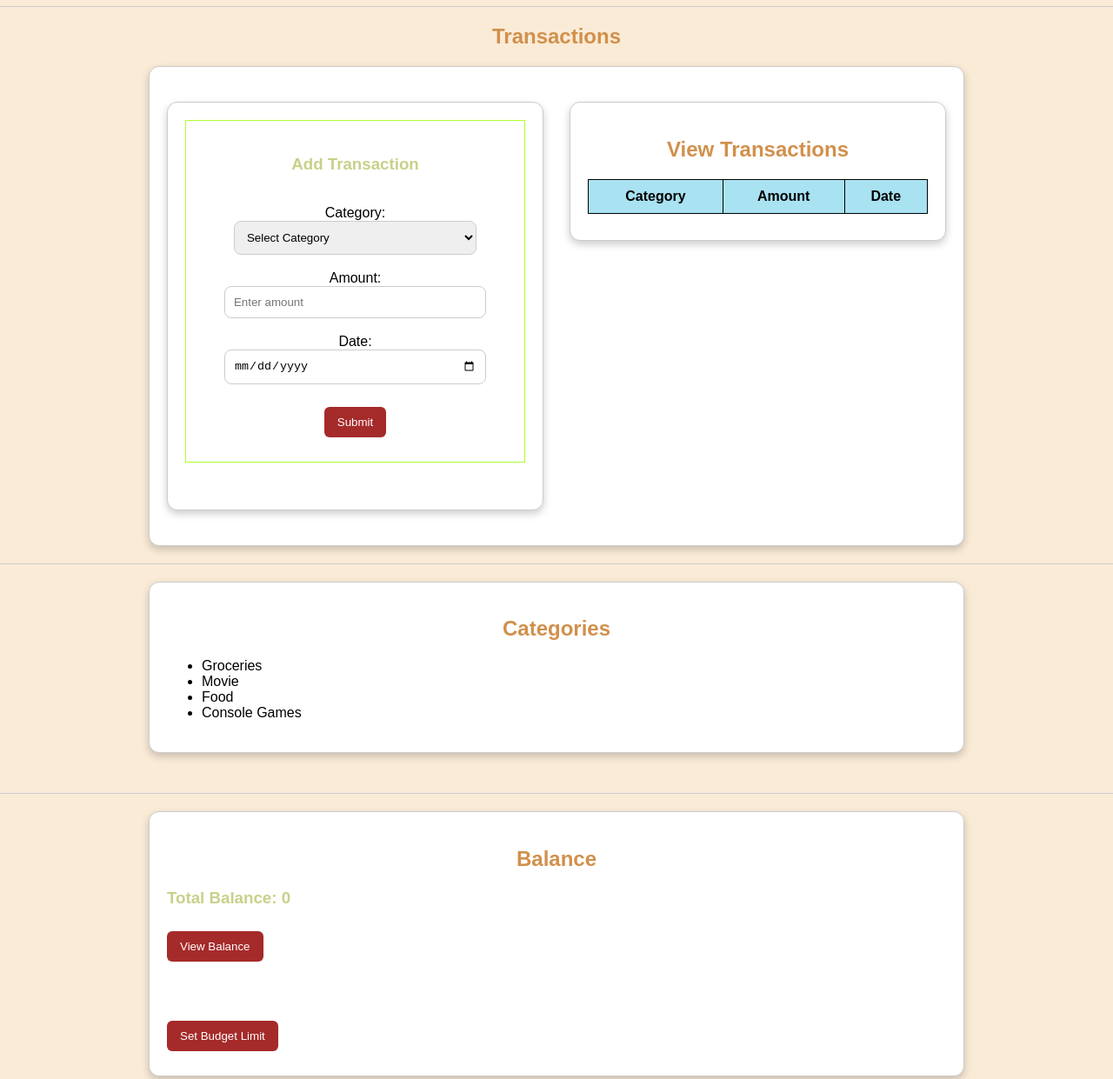
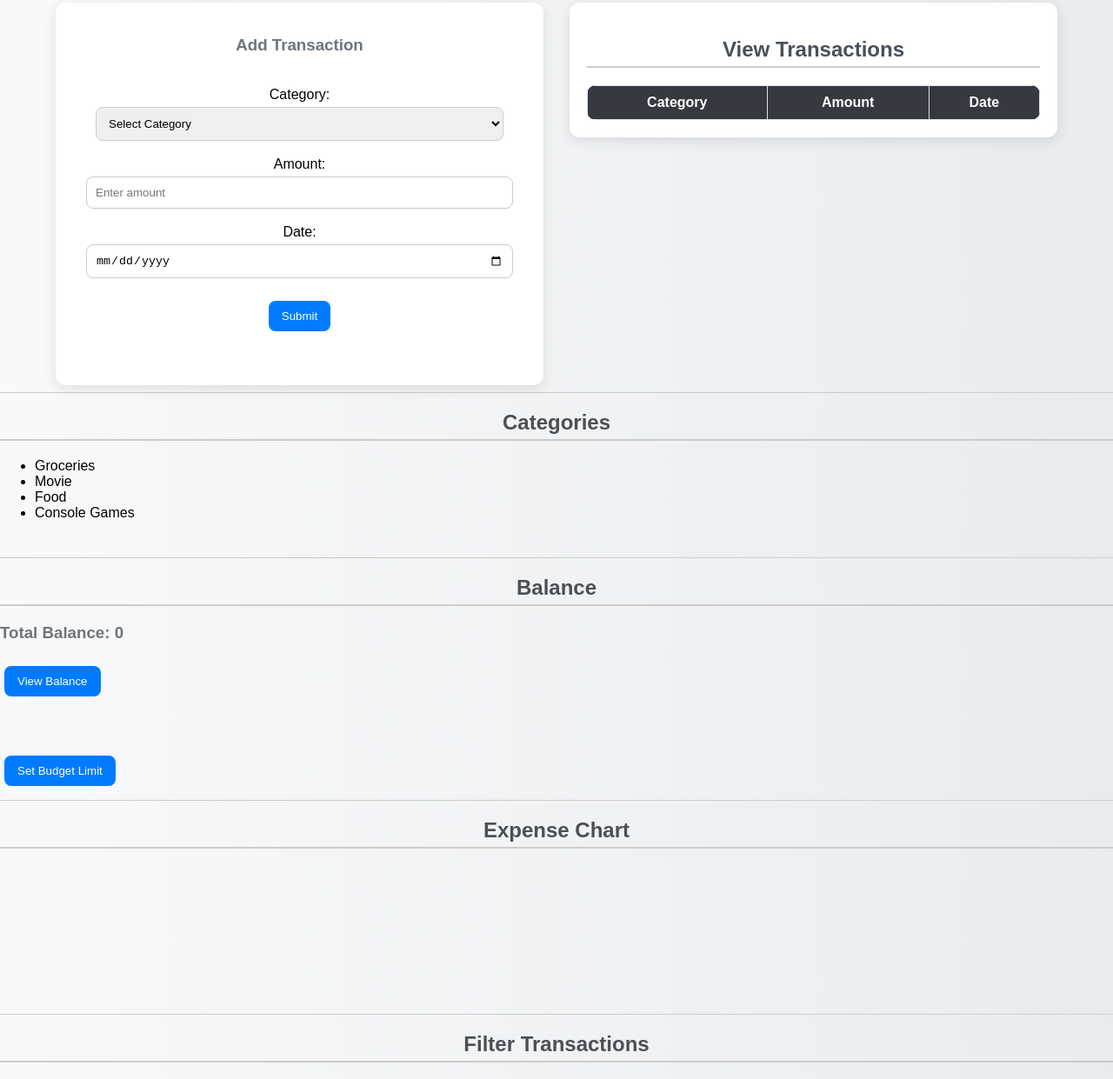
Before and after one commit to harishreddy-g/Finance-Managing, a website: page index.html in a window 1280 px wide. Shown: the part 192-1433 px from the top of the page at 87% size. Drawn offline with nearby package versions, Linux system fonts and the light colour scheme; no server answers.

Commit message:
added chart.js and updated filter by categories

```diff
--- a/index.html
+++ b/index.html
@@ -7,7 +7,7 @@
     <title>Finance Tracker</title>
 
     <style>
-        body {
+        /* body {
             background-color: antiquewhite;
             font-family: Arial, Helvetica, sans-serif;
             margin: 0;
@@ -132,6 +132,129 @@
             text-align: center;
             padding: 10px;
             color: gray;
+        } */
+        body {
+            margin: 0;
+            padding: 0;
+            font-family: Arial, Helvetica, sans-serif;
+            background: linear-gradient(to right, #f8f9fa, #e9ecef);
+        }
+
+        h1 {
+            text-align: center;
+            color: #343a40;
+        }
+
+        h2 {
+            text-align: center;
+            color: #495057;
+            border-bottom: 2px solid #ccc;
+            padding-bottom: 5px;
+        }
+
+        h3 {
+            color: #6c757d;
+        }
+
+        p {
+            color: #495057;
+        }
+
+        hr {
+            border: none;
+            height: 1px;
+            background-color: #ccc;
+        }
+
+        .container {
+            display: flex;
+            gap: 30px;
+            align-items: flex-start;
+            width: 90%;
+            margin: auto;
+        }
+
+        .container>div {
+            flex: 1;
+            background: white;
+            padding: 20px;
+            border-radius: 12px;
+            box-shadow: 0px 4px 15px rgba(0, 0, 0, 0.1);
+        }
+
+        form {
+            text-align: center;
+        }
+
+        input,
+        select {
+            padding: 10px;
+            border-radius: 8px;
+            border: 1px solid #ccc;
+            width: 90%;
+            margin-top: 5px;
+        }
+
+        input:focus,
+        select:focus {
+            outline: none;
+            background-color: #fff3cd;
+        }
+
+        button {
+            padding: 10px 15px;
+            margin: 8px 5px;
+            border: none;
+            cursor: pointer;
+            background: #007bff;
+            color: white;
+            border-radius: 8px;
+            transition: all 0.3s ease;
+        }
+
+        button:hover {
+            background: #0056b3;
+            transform: scale(1.05);
+        }
+
+        button.delete-btn {
+            background-color: red;
+        }
+
+        button.delete-btn:hover {
+            background-color: darkred;
+        }
+
+        table {
+            width: 100%;
+            border-collapse: collapse;
+            margin-top: 10px;
+            border-radius: 10px;
+            overflow: hidden;
+        }
+
+        th {
+            background-color: #343a40;
+            color: white;
+        }
+
+        th,
+        td {
+            padding: 10px;
+            text-align: center;
+            border: 1px solid #dee2e6;
+        }
+
+        canvas {
+            display: block;
+            margin: 20px auto;
+            max-width: 600px;
+        }
+
+        footer {
+            text-align: center;
+            padding: 10px;
+            color: gray;
         }
     </style>
 </head>
@@ -151,7 +274,7 @@
             <form>
                 <h3>Add Transaction</h3><br>
                 <label>Category:</label><br>
-                <select id="category">
+                <select id="category" required>
                     <option value="">Select Category</option>
                     <option value="Groceries">Groceries</option>
                     <option value="Movie">Movie</option>
@@ -213,6 +336,11 @@
         <button>Set Budget Limit</button>
     </div>
 
+    <hr>
+    <div>
+        <h2>Expense Chart</h2>
+        <canvas id="expenseChart"></canvas>
+    </div>
     <hr>
     <div>
         <h2>Filter Transactions</h2>
@@ -307,7 +435,8 @@
         let date = dateInput.value;
 
         if (!category || !amount || !date) {
-            message.innerText = "Please fill in all fields.";
+            message.innerText = "⚠ Please fill all fields properly";
+            message.style.color = "red";
             return;
         }
 
@@ -401,7 +530,9 @@
 
                     tableBody.innerHTML += row;
                 }
+                loadChart(transactions);
             })
+
 
 
     }
@@ -467,26 +598,35 @@
     }
 
     function filterTransactions() {
+
         let selectedCategory = filterCategory.value;
-        filteredTableBody.innerHTML = "";
 
-        if (Transactions.length === 0) {
-            filteredTableBody.innerHTML = "<tr><td colspan='4'>No transactions yet</td></tr>";
-            return;
-        } else {
-            for (let i = 0; i < Transactions.length; i++) {
-                if (selectedCategory === "All" || Transactions[i].category === selectedCategory) {
+        let url = "http://localhost:3000/transactions";
+
+        if (selectedCategory !== "All") {
+            url += "?category=" + selectedCategory;
+        }
+
+        fetch(url)
+            .then(res => res.json())
+            .then(result => {
+
+                const transactions = result.data;
+
+                filteredTableBody.innerHTML = "";
+
+                for (let i = 0; i < transactions.length; i++) {
+                    const t = transactions[i];
+
                     let row = "<tr>" +
-                        "<td>" + Transactions[i].category + "</td>" +
-                        "<td>" + Transactions[i].amount + "</td>" +
-                        "<td>" + Transactions[i].date + "</td>" +
+                        "<td>" + t.category + "</td>" +
+                        "<td>" + t.amount + "</td>" +
+                        "<td>" + new Date(t.date).toLocaleDateString() + "</td>" +
                         "</tr>";
+
                     filteredTableBody.innerHTML += row;
                 }
-            }
-        }
-
-
+            });
     }
     displayTransactions();
 
```
